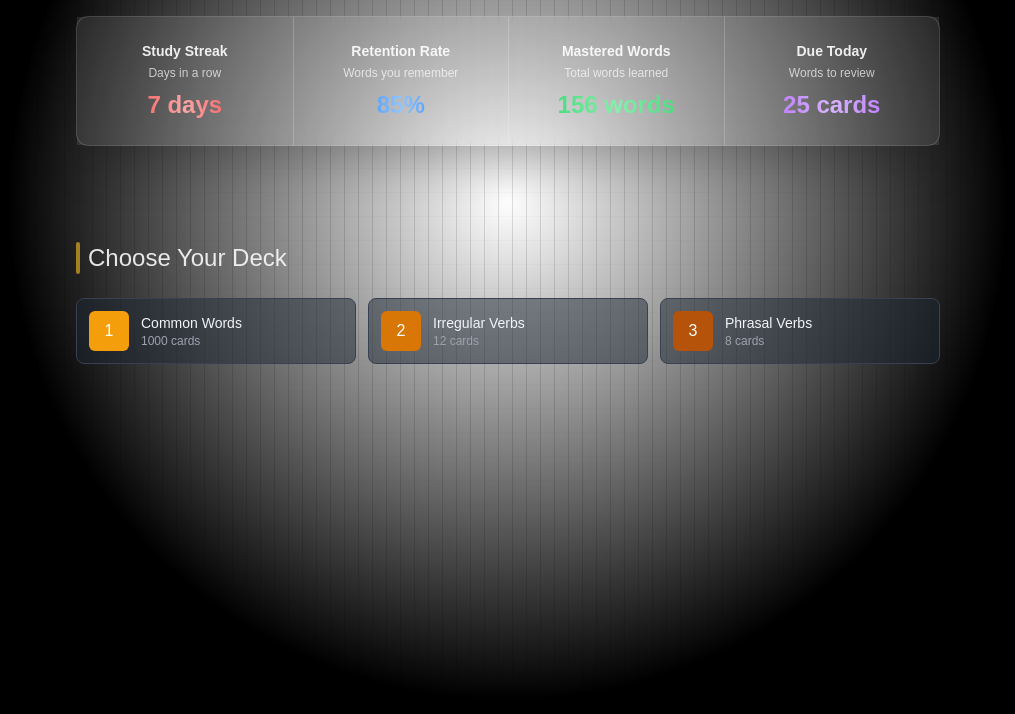
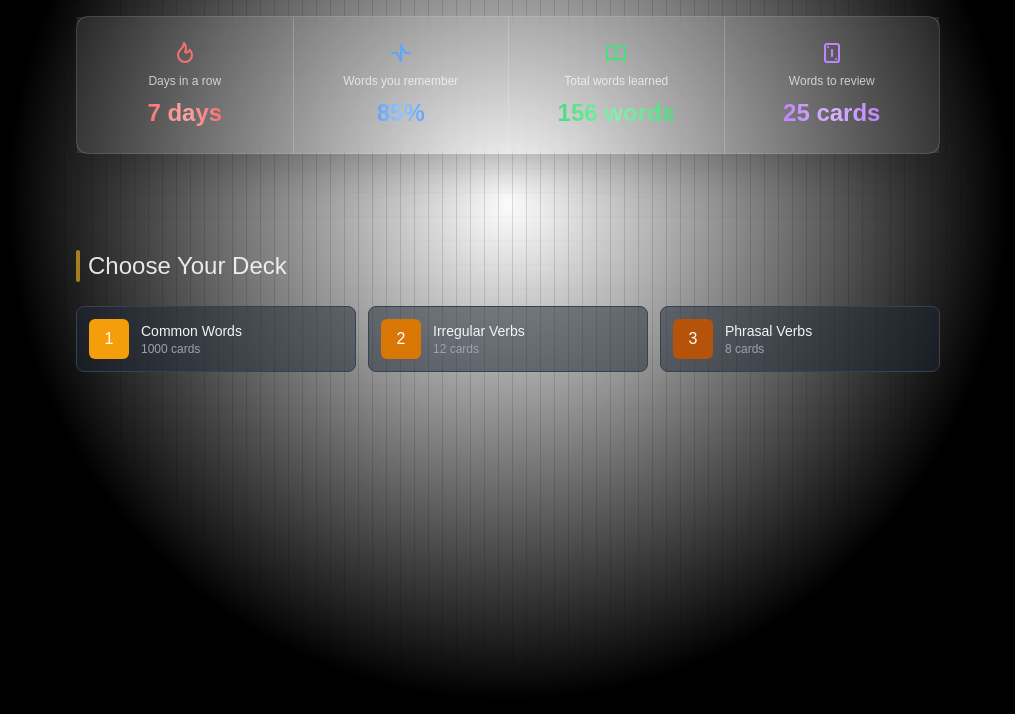
Before and after one commit to jsalvadev/anki, an Astro site: page / in a window 1280 px wide. Shown: the whole page, without its empty margins (132-1147 px from the left). Built offline with nearby package versions, Linux system fonts and the light colour scheme; Astro itself is replaced by a stand-in of ours.

Commit message:
Add new icon components and update Stats component to use icons for improved visual representation

```diff
--- /dev/null
+++ b/src/assets/icons/Book.astro
@@ -0,0 +1,22 @@
+<svg
+  xmlns="http://www.w3.org/2000/svg"
+  width="24"
+  height="24"
+  viewBox="0 0 24 24"
+  fill="none"
+  stroke="currentColor"
+  stroke-width="2"
+  stroke-linecap="round"
+  stroke-linejoin="round"
+  class={Astro.props.class}
+>
+  <path
+    stroke="none"
+    d="M0 0h24v24H0z"
+    fill="none"
+  >
+  </path><path d="M3 19a9 9 0 0 1 9 0a9 9 0 0 1 9 0"></path><path d="M3 6a9 9 0 0 1 9 0a9 9 0 0 1 9 0"></path><path
+    d="M3 6l0 13"
+  >
+  </path><path d="M12 6l0 13"></path><path d="M21 6l0 13"></path>
+</svg>
--- /dev/null
+++ b/src/assets/icons/Card.astro
@@ -0,0 +1,22 @@
+<svg
+  xmlns="http://www.w3.org/2000/svg"
+  width="24"
+  height="24"
+  viewBox="0 0 24 24"
+  fill="none"
+  stroke="currentColor"
+  stroke-width="2"
+  stroke-linecap="round"
+  stroke-linejoin="round"
+  class={Astro.props.class}
+>
+  <path
+    stroke="none"
+    d="M0 0h24v24H0z"
+    fill="none"
+  >
+  </path><path d="M19 5v14a2 2 0 0 1 -2 2h-10a2 2 0 0 1 -2 -2v-14a2 2 0 0 1 2 -2h10a2 2 0 0 1 2 2"></path><path
+    d="M8 6h.01"
+  >
+  </path><path d="M16 18h.01"></path><path d="M12 9v6"></path>
+</svg>
--- /dev/null
+++ b/src/assets/icons/Flame.astro
@@ -0,0 +1,22 @@
+<svg
+  xmlns="http://www.w3.org/2000/svg"
+  width="24"
+  height="24"
+  viewBox="0 0 24 24"
+  fill="none"
+  stroke="currentColor"
+  stroke-width="2"
+  stroke-linecap="round"
+  stroke-linejoin="round"
+  class={Astro.props.class}
+>
+  <path
+    stroke="none"
+    d="M0 0h24v24H0z"
+    fill="none"
+  >
+  </path><path
+    d="M12 10.941c2.333 -3.308 .167 -7.823 -1 -8.941c0 3.395 -2.235 5.299 -3.667 6.706c-1.43 1.408 -2.333 3.621 -2.333 5.588c0 3.704 3.134 6.706 7 6.706s7 -3.002 7 -6.706c0 -1.712 -1.232 -4.403 -2.333 -5.588c-2.084 3.353 -3.257 3.353 -4.667 2.235"
+  >
+  </path>
+</svg>
--- /dev/null
+++ b/src/assets/icons/Play.astro
@@ -0,0 +1,19 @@
+<svg
+  xmlns="http://www.w3.org/2000/svg"
+  width="24"
+  height="24"
+  viewBox="0 0 24 24"
+  fill="none"
+  stroke="currentColor"
+  stroke-width="2"
+  stroke-linecap="round"
+  stroke-linejoin="round"
+  class={Astro.props.class}
+>
+  <path
+    stroke="none"
+    d="M0 0h24v24H0z"
+    fill="none"
+  >
+  </path><path d="M7 4v16l13 -8z"></path>
+</svg>
--- /dev/null
+++ b/src/assets/icons/Rate.astro
@@ -0,0 +1,19 @@
+<svg
+  xmlns="http://www.w3.org/2000/svg"
+  width="24"
+  height="24"
+  viewBox="0 0 24 24"
+  fill="none"
+  stroke="currentColor"
+  stroke-width="2"
+  stroke-linecap="round"
+  stroke-linejoin="round"
+  class={Astro.props.class}
+>
+  <path
+    stroke="none"
+    d="M0 0h24v24H0z"
+    fill="none"
+  >
+  </path><path d="M3 12h5l4 8v-16l4 8h5"></path>
+</svg>
--- a/src/components/Stats.astro
+++ b/src/components/Stats.astro
@@ -1,35 +1,45 @@
 ---
+import FlameIcon from '@/assets/icons/Flame.astro';
+import RateIcon from '@/assets/icons/Rate.astro';
+import BookIcon from '@/assets/icons/Book.astro';
+import CardIcon from '@/assets/icons/Card.astro';
+
 interface StatItem {
-  title: string;
+  icon: any;
   subtitle: string;
   value: string;
-  gradient: string; // Añadimos esta propiedad para los diferentes gradientes
+  gradient: string;
+  iconColor: string;
 }
 
 const stats: StatItem[] = [
   {
-    title: 'Study Streak',
+    icon: FlameIcon,
     subtitle: 'Days in a row',
     value: '7 days',
-    gradient: 'from-red-400 via-red-300 to-red-400'
+    gradient: 'from-red-400 via-red-300 to-red-400',
+    iconColor: 'text-red-400'
   },
   {
-    title: 'Retention Rate',
+    icon: RateIcon,
     subtitle: 'Words you remember',
     value: '85%',
-    gradient: 'from-blue-400 via-blue-300 to-blue-400'
+    gradient: 'from-blue-400 via-blue-300 to-blue-400',
+    iconColor: 'text-blue-400'
   },
   {
-    title: 'Mastered Words',
+    icon: BookIcon,
     subtitle: 'Total words learned',
     value: '156 words',
-    gradient: 'from-green-400 via-green-300 to-green-400'
+    gradient: 'from-green-400 via-green-300 to-green-400',
+    iconColor: 'text-green-400'
   },
   {
-    title: 'Due Today',
+    icon: CardIcon,
     subtitle: 'Words to review',
     value: '25 cards',
-    gradient: 'from-purple-400 via-purple-300 to-purple-400'
+    gradient: 'from-purple-400 via-purple-300 to-purple-400',
+    iconColor: 'text-purple-400'
   }
 ];
 ---
@@ -38,15 +48,20 @@ const stats: StatItem[] = [
   <div class="mx-auto backdrop-blur-sm rounded-xl border border-white/20 shadow-2xl">
     <dl class="grid grid-cols-1 divide-y divide-white/20 sm:grid-cols-4 sm:divide-y-0 sm:divide-x">
       {
-        stats.map(stat => (
-          <div class="flex flex-col items-center justify-center px-6 py-6 bg-white/10 text-center">
-            <dt class="text-sm font-bold text-white/90">{stat.title}</dt>
-            <dd class="text-xs text-white/70 mt-1">{stat.subtitle}</dd>
-            <dd class={`text-2xl font-semibold mt-2 bg-gradient-to-r ${stat.gradient} text-transparent bg-clip-text`}>
-              {stat.value}
-            </dd>
-          </div>
-        ))
+        stats.map(stat => {
+          const Icon = stat.icon;
+          return (
+            <div class="flex flex-col items-center justify-center px-6 py-6 bg-white/10 text-center">
+              <dt class="text-sm font-bold text-white/90">
+                <Icon class={stat.iconColor} />
+              </dt>
+              <dd class="text-xs text-white/70 mt-2">{stat.subtitle}</dd>
+              <dd class={`text-2xl font-semibold mt-2 bg-gradient-to-r ${stat.gradient} text-transparent bg-clip-text`}>
+                {stat.value}
+              </dd>
+            </div>
+          );
+        })
       }
     </dl>
   </div>
```
